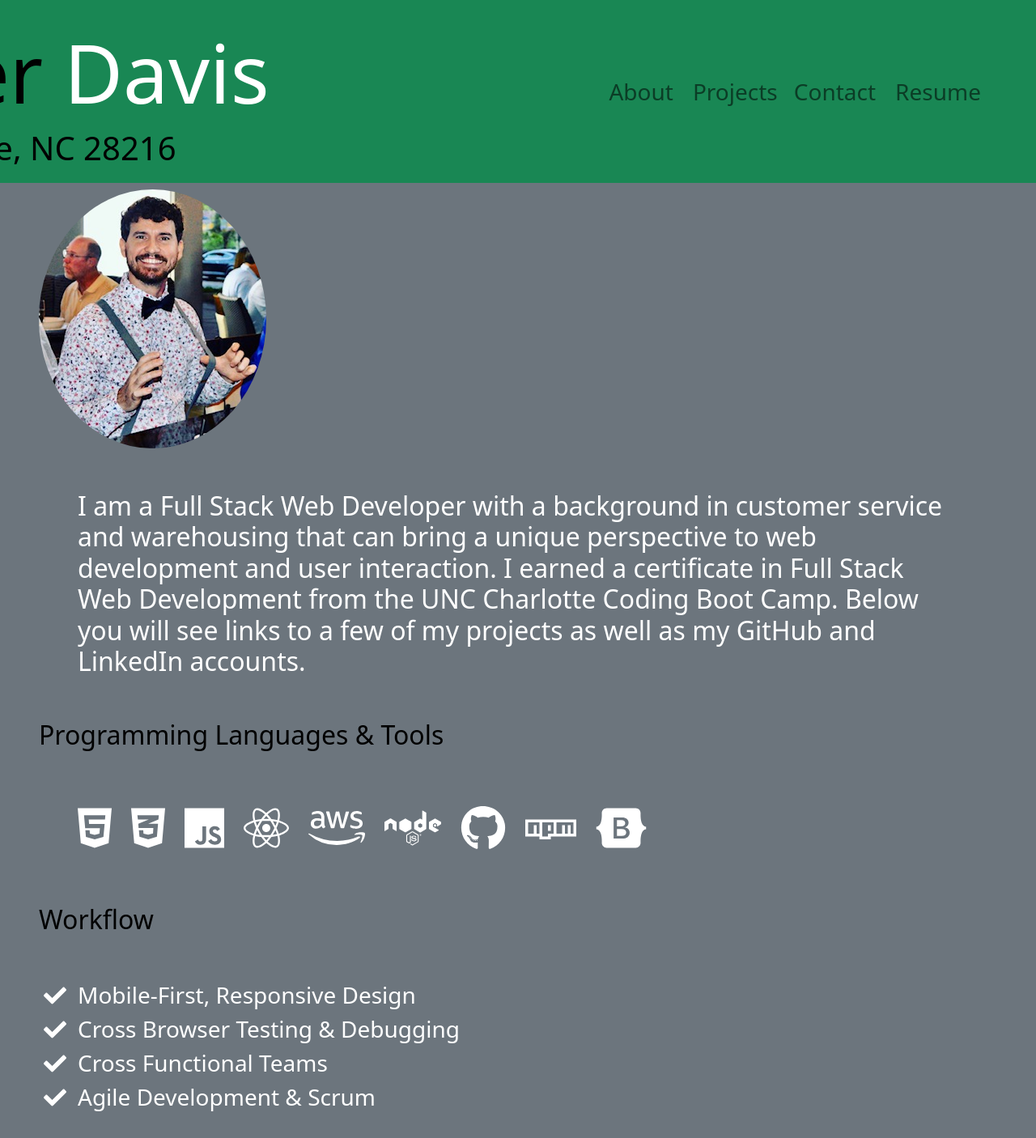
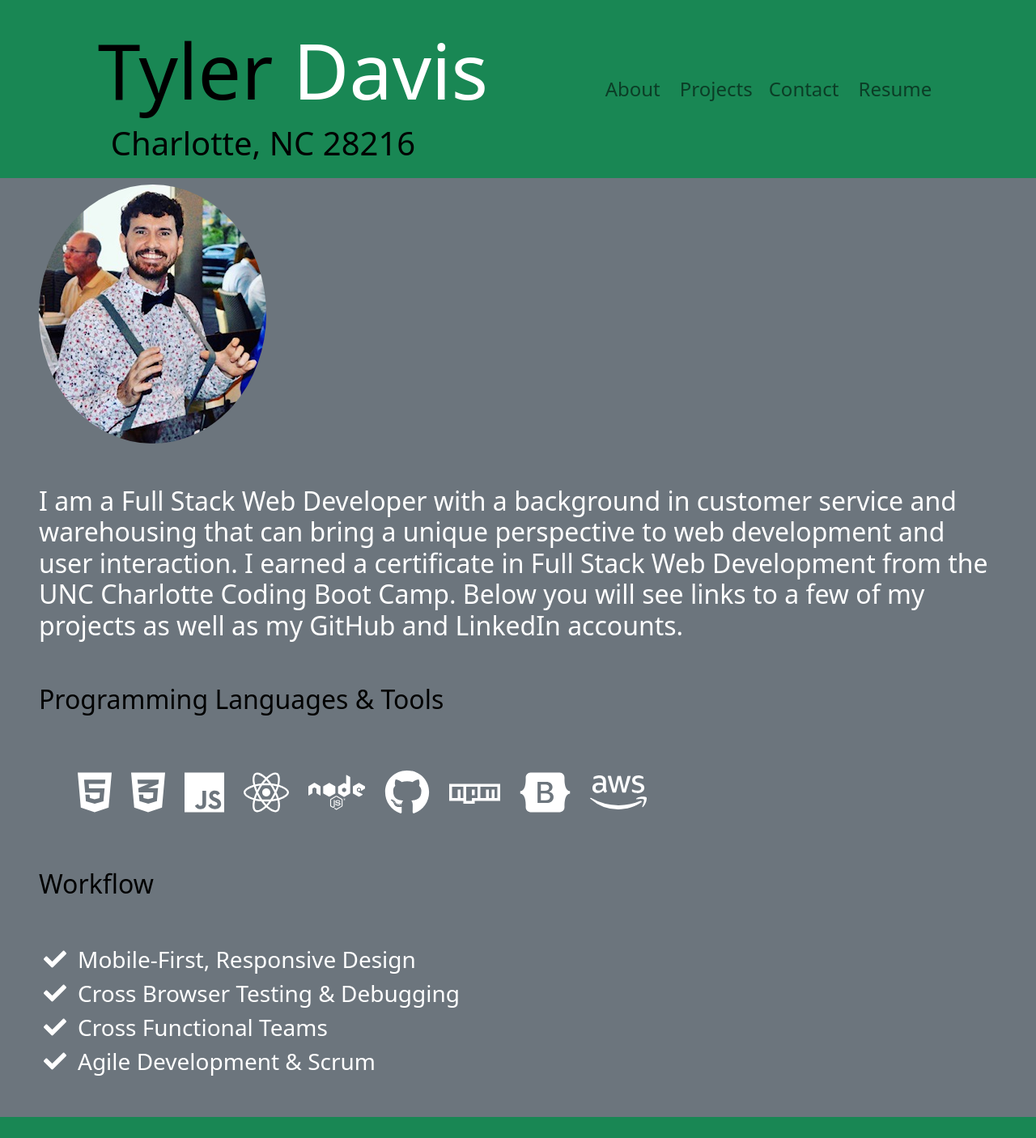
Before and after one commit to Twdavis85/my-react-portfolio, a React (Create React App) app: page / in a window 1280 px wide. Shown: the top 1406 px of the page at 81% size. Built offline with nearby package versions, Linux system fonts and the light colour scheme.

Commit message:
finished media styiling

```diff
--- a/src/components/Footer.js
+++ b/src/components/Footer.js
@@ -1,13 +1,14 @@
 import React from "react";
 import { Nav, Navbar, Container } from "react-bootstrap";
+import "./comp.css"
 
 function Footer() {
   return (
     <Navbar id="contact" bg="success">
-      <Container className="justify-content-end me-5">
-        <Nav style={{ fontSize: "350%" }}>
+      <Container id="links" className="justify-content-end me-5">
+        <Nav style={{ fontSize: "300%" }}>
           <Nav.Link
-            className="mx-5"
+            className="mx-3"
             href="https://www.linkedin.com/in/davis-tyler/"
             target="_blank"
             rel="noreferrer"
@@ -15,17 +16,17 @@ function Footer() {
             <i className="fab fa-linkedin"></i>
           </Nav.Link>
           <Nav.Link
-            className="mx-5"
+            className="mx-3"
             href="https://github.com/Twdavis85"
             target="_blank"
             rel="noreferrer"
           >
             <i className="fab fa-github"></i>
           </Nav.Link>
-          <Nav.Link className="mx-5" href="mailto:tdnc85@yahoo.com">
+          <Nav.Link className="mx-3" href="mailto:tdnc85@yahoo.com">
             <i className="fab fa-yahoo"></i>
           </Nav.Link>
-          <Nav.Link className="ms-5" href="tel:9802771457">
+          <Nav.Link className="ms-3" href="tel:9802771457">
             <i className="fas fa-mobile-alt"></i>
           </Nav.Link>
         </Nav>
--- a/src/components/Header.js
+++ b/src/components/Header.js
@@ -1,20 +1,21 @@
 import React from "react";
-import { Nav, Navbar, Container } from "react-bootstrap";
+import { Nav, Navbar } from "react-bootstrap";
+import "./comp.css"
 
 function Header() {
   return (
-    <Navbar sticky="top" bg="success">
-      <Container className="me-5 align-items-bottom">
-        <Navbar.Brand href="/" style={{ marginLeft: "-25%" }}>
-          <h1 className="mt-3 mb-1 text-black" style={{ fontSize: "500%" }}>
+    <Navbar sticky="top" bg="success" className="justify-content-evenly flex-md-wrap flex-sm-wrap" id="nav">
+      {/* <Container className="me-5 flex-md-wrap flex-sm-wrap flex-xs-wrap"> */}
+        <Navbar.Brand href="/">
+          <h1 className="mt-3 mb-1 text-black" id="name">
             Tyler
             <span className="text-white"> Davis</span>
           </h1>
-          <div className="ms-3 text-black" style={{ fontSize: "200%" }}>
+          <div className="ms-3 text-black" id="city">
             Charlotte, NC 28216
           </div>
         </Navbar.Brand>
-        <Nav className="fs-3 justify-content-end">
+        <Nav className="fs-4">
           <Nav.Item>
             <Nav.Link className="me-2" href="/about">
               About
@@ -41,7 +42,7 @@ function Header() {
             </Nav.Link>
           </Nav.Item>
         </Nav>
-      </Container>
+      {/* </Container> */}
     </Navbar>
   );
 }
--- /dev/null
+++ b/src/components/comp.css
@@ -0,0 +1,30 @@
+
+@media (min-width: 486px) {
+#name {
+  font-size: 475%;
+}
+
+#city {
+  font-size: 200%;
+}
+}
+@media (max-width: 485px) {
+  #name {
+    font-size: 350%;
+  }
+
+  #city {
+    font-size: 120%;
+  }
+
+  #links {
+    justify-content: center;
+    font-size: 100%;
+  }
+}
+
+@media (min-width: 320px) {
+  #nav {
+    flex-wrap: wrap !important;
+  }
+}
--- a/src/pages/About.js
+++ b/src/pages/About.js
@@ -11,7 +11,7 @@ function About() {
             alt="me wearing a bowtie and suspenders"
           />
         </span>
-        <h2 className="my-5 ps-5 mx-5 pe-5 text-white">
+        <h2 className="my-5 px-4 mx-4 text-white">
           I am a Full Stack Web Developer with a background in customer service
           and warehousing that can bring a unique perspective to web development
           and user interaction. I earned a certificate in Full Stack Web
@@ -41,9 +41,6 @@ function About() {
             <i className="fab fa-react"></i>
           </li>
           <li className="list-inline-item me-4">
-            <i className="fab fa-aws"></i>
-          </li>
-          <li className="list-inline-item me-4">
             <i className="fab fa-node"></i>
           </li>
           <li className="list-inline-item me-4">
@@ -54,6 +51,9 @@ function About() {
           </li>
           <li className="list-inline-item me-4">
             <i className="fab fa-bootstrap"></i>
+          </li>
+          <li className="list-inline-item me-4">
+            <i className="fab fa-aws"></i>
           </li>
         </ul>
         <div className="mb-3 fs-2 ms-5 text-black">Workflow</div>
```
